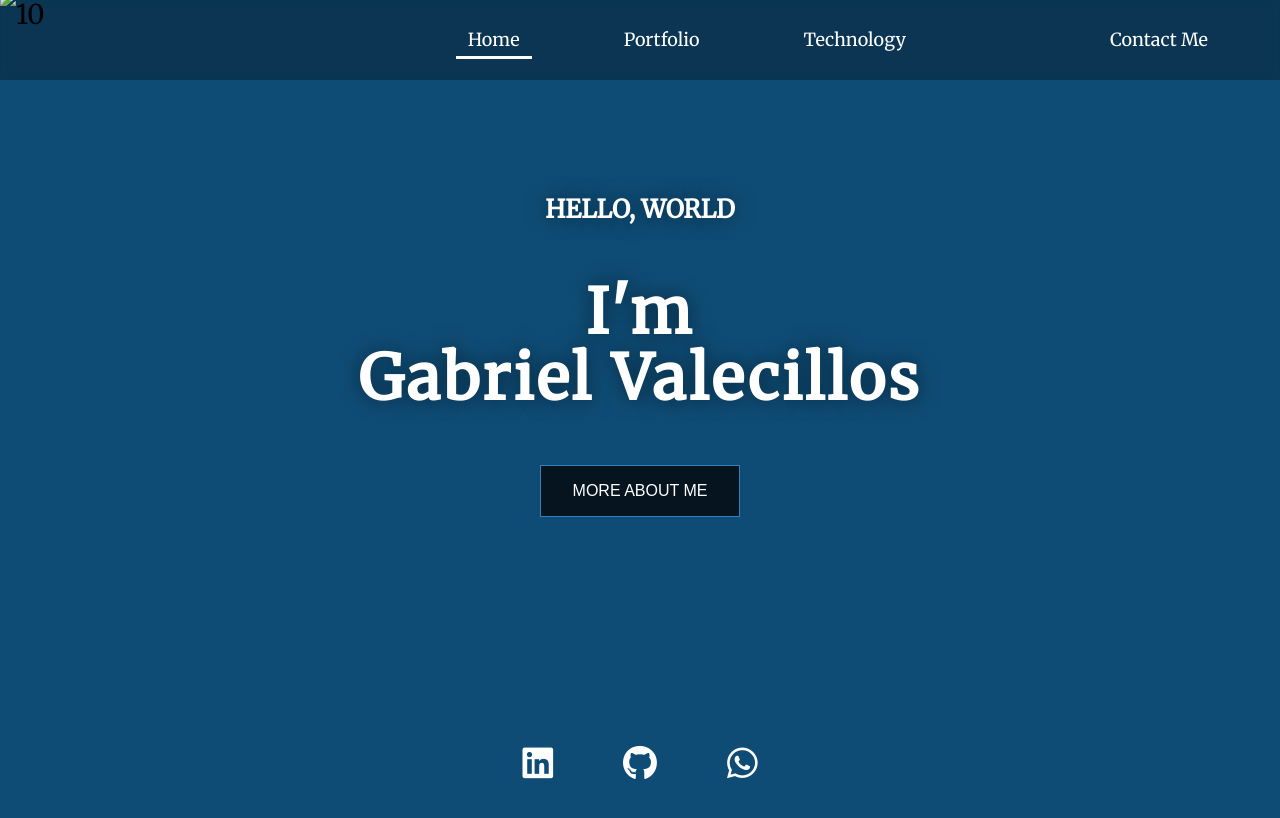
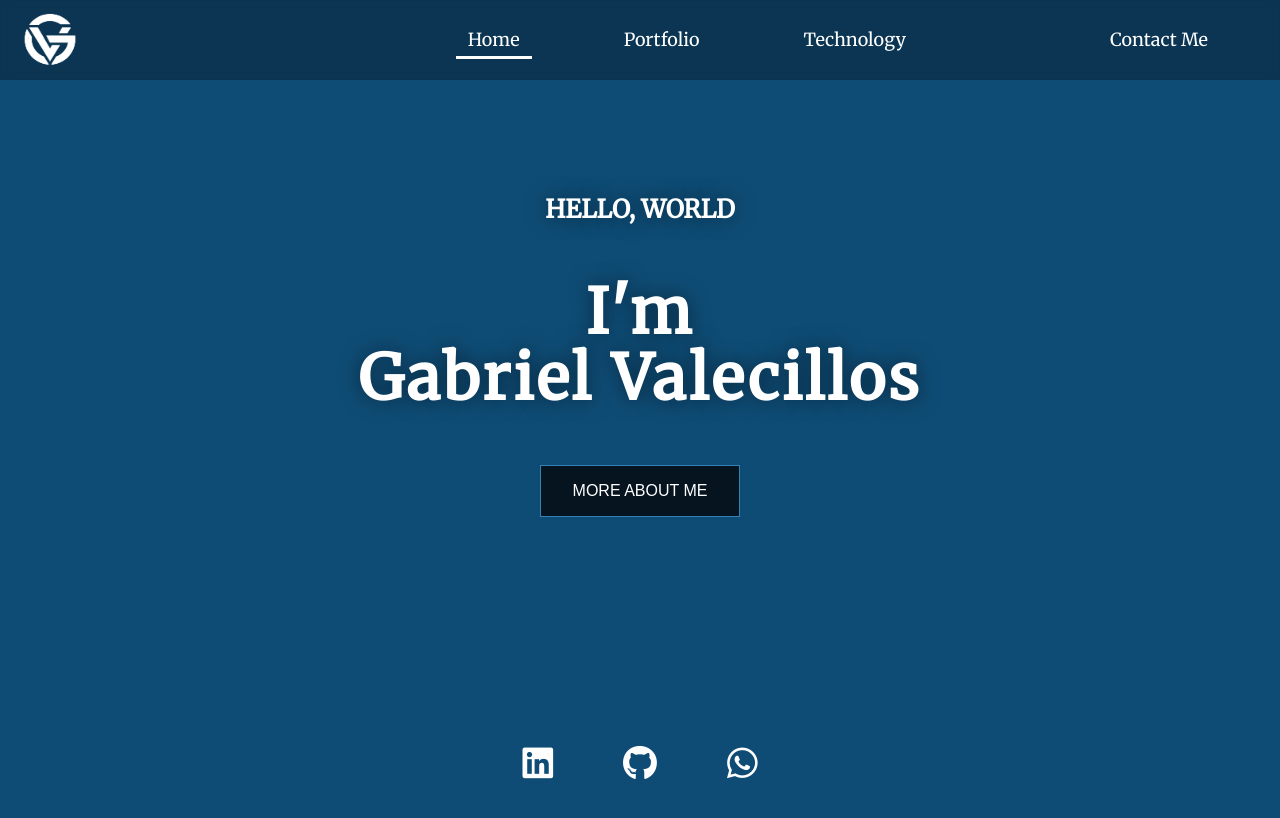
Before and after one commit to Wizzky-sys/gabrielvalecillos.github.io, a plain HTML site: page index.html in a window 1280 px wide. Shown: the top 818 px of the page. Drawn offline with Linux system fonts and the light colour scheme.

Commit message:
logo change

```diff
--- a/index.html
+++ b/index.html
@@ -18,7 +18,7 @@
           <i class="fas fa-bars"></i>
         </button>
         <div class="logo-btn">
-          <img class="logo" src="images/logotipo.png" alt="10" width="100"
+          <img class="logo" src="logotipo.png" alt="10" width="100"
           height="100">
         </div>
         <ul class="nav-menu">
```
